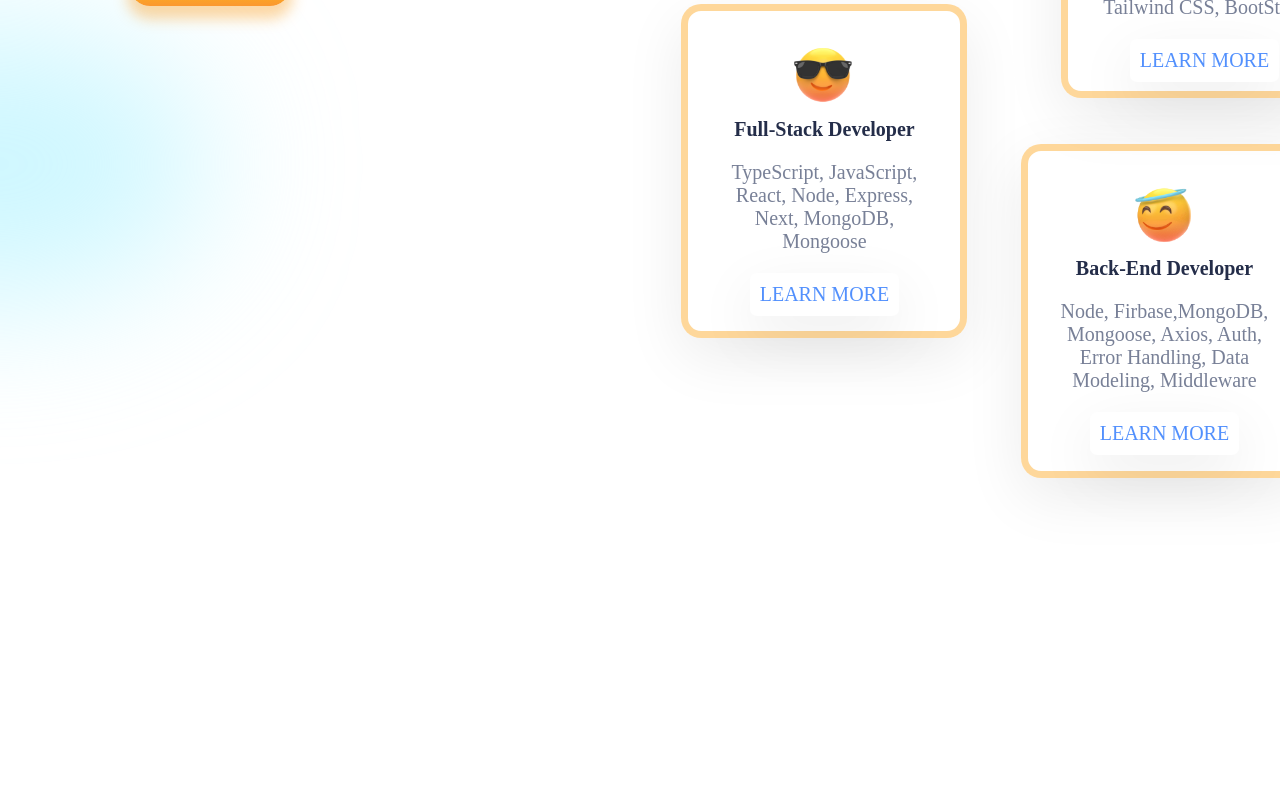
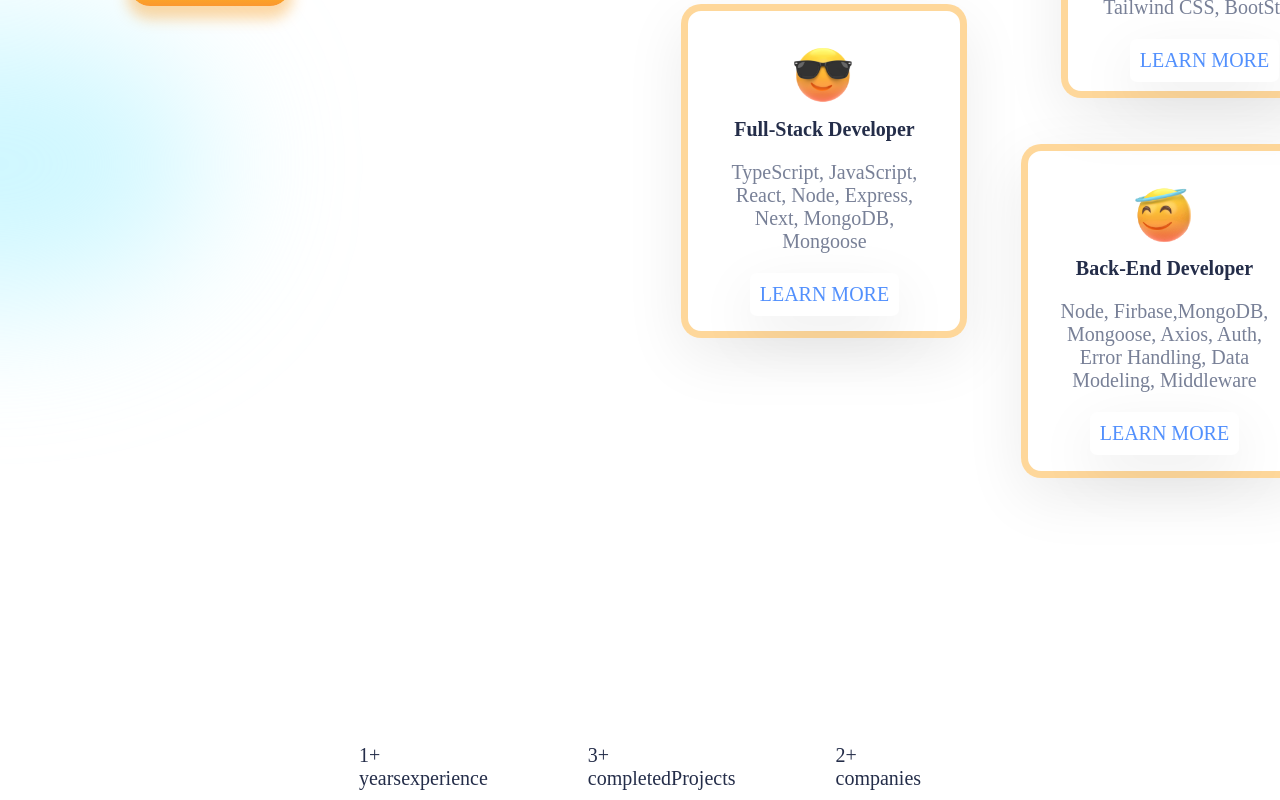
Before and after one commit to iamhuraira/portfolio, a React (Create React App) app: page / in a window 1280 px wide. Shown: the part 1242-2042 px from the top of the page. Before the commit the page ends 1996 px from the top, so only its background shows below. Built offline with nearby package versions, Linux system fonts and the light colour scheme; a web font is replaced by a local one.

Commit message:
Experience Section

```diff
--- a/src/App.js
+++ b/src/App.js
@@ -3,6 +3,7 @@ import './App.css';
 import Navbar from './components/NavBar/Navbar';
 import Intro from './components/intro/Intro';
 import Services from './components/Services/Services';
+import Experience from './components/Experience/Experience';
 
 function App() {
     return (
@@ -10,7 +11,8 @@ function App() {
 
             <Navbar/>
             <Intro />
-            <Services/>
+            <Services />
+            <Experience/>
         </div>
     );
 }
--- /dev/null
+++ b/src/components/Experience/Experience.css
@@ -0,0 +1,7 @@
+.experience{
+    display: flex;
+    align-items: center;
+    justify-content: center;
+    gap: 5rem;
+
+}
--- /dev/null
+++ b/src/components/Experience/Experience.jsx
@@ -0,0 +1,24 @@
+import React from 'react'
+import './Experience.css'
+const Experience = () => {
+  return (
+      <div className="experience">
+          <div className="achievement">
+              <div className="circle">1+</div>
+              <span>years</span>
+              <span>experience</span>
+         </div>
+          <div className="achievement">
+              <div className="circle">3+</div>
+              <span>completed</span>
+              <span>Projects</span>
+         </div>
+          <div className="achievement">
+              <div className="circle">2+</div>
+              <span>companies</span>
+         </div>
+   </div>
+  )
+}
+
+export default Experience
```
